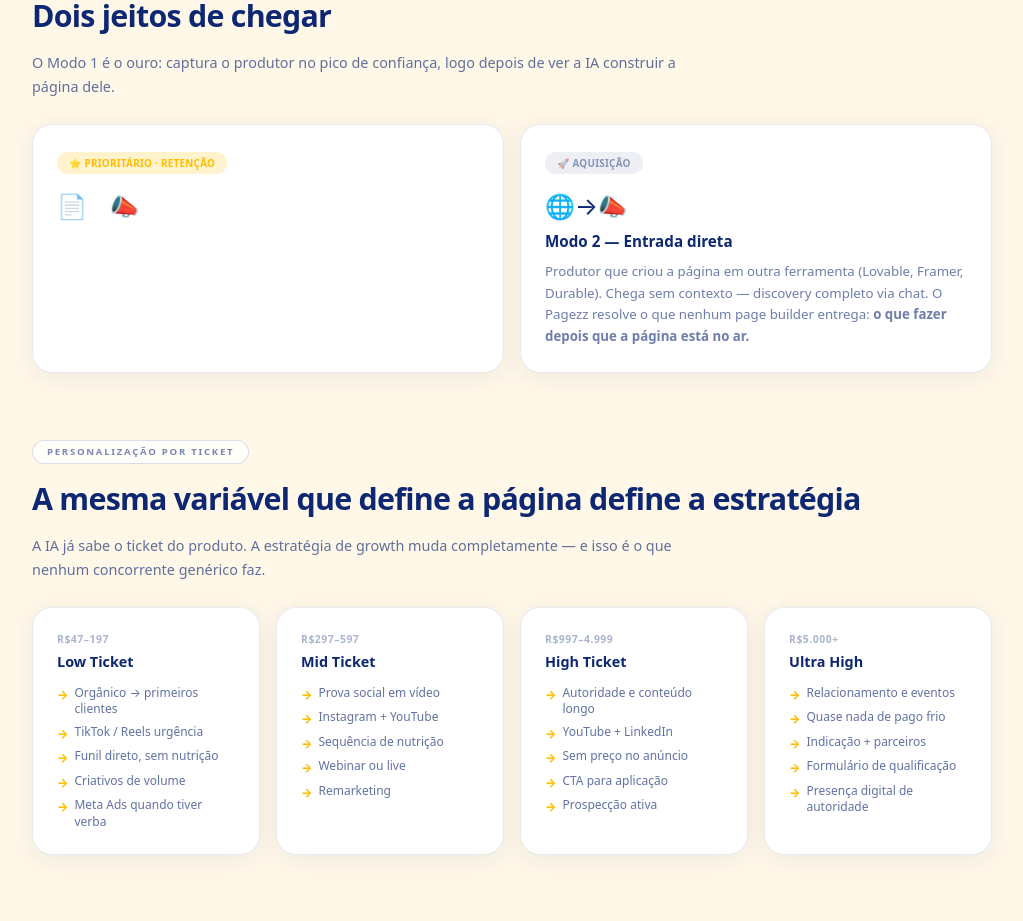
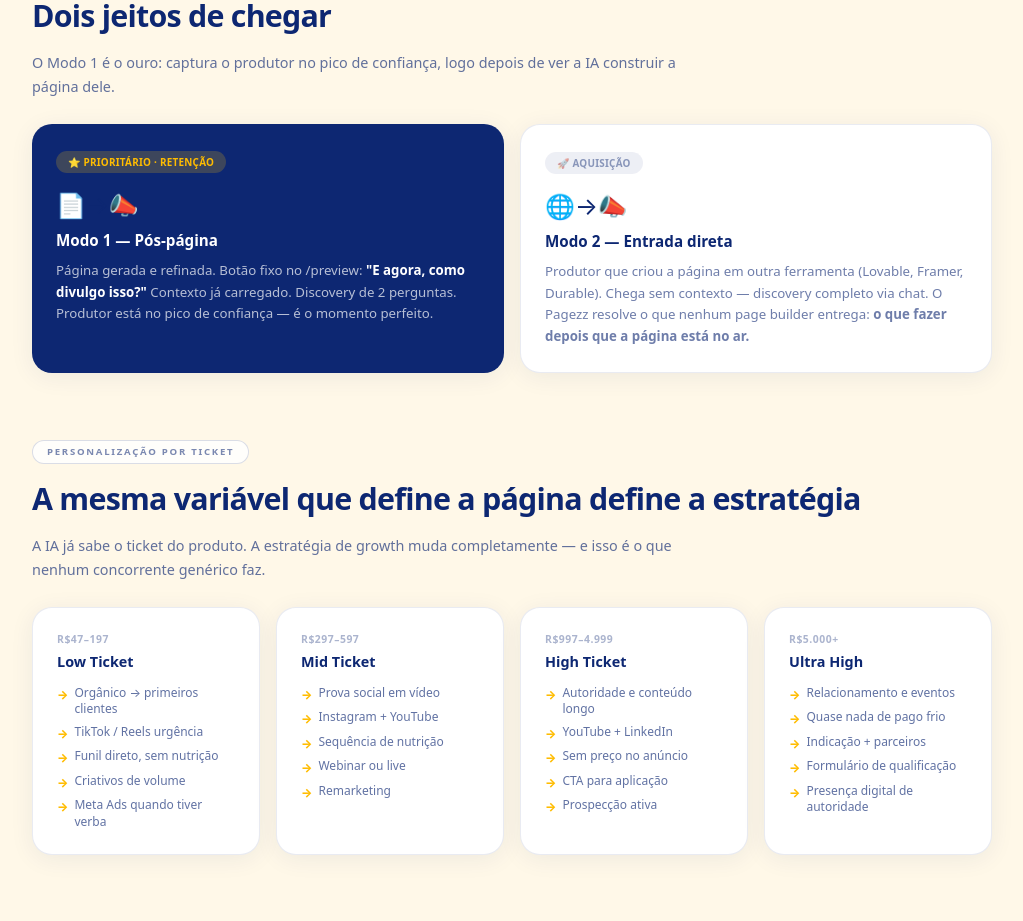
Before and after one commit to brunopompeu/pagezz-ai, a Next.js app: page /business-case-growth in a window 1280 px wide. Shown: the part 2240-3161 px from the top of the page, without its empty margins (128-1151 px from the left). Built offline with nearby package versions, Linux system fonts and the light colour scheme.

Commit message:
fix: BC Growth — restore text on navy card (Modo 1)
Card component has bg-white in base classes; switched to plain div
so bg-[var(--eduzz-blue)] applies and white text is visible.

Co-Authored-By: Claude Sonnet 4.6 <noreply@anthropic.com>

```diff
--- a/src/app/business-case-growth/page.tsx
+++ b/src/app/business-case-growth/page.tsx
@@ -170,14 +170,14 @@ export default function BusinessCaseGrowth() {
               </p>
             </div>
             <div className="grid gap-4 sm:grid-cols-2">
-              <Card className="bg-[var(--eduzz-blue)] text-white">
+              <div className="rounded-[20px] bg-[var(--eduzz-blue)] p-6 shadow-[0_4px_24px_rgba(13,39,114,0.07)]">
                 <span className="inline-block rounded-full bg-[rgba(255,193,7,0.2)] px-3 py-1 text-[0.62rem] font-bold uppercase tracking-wide text-[var(--eduzz-yellow)]">⭐ Prioritário · Retenção</span>
                 <p className="mt-4 text-2xl">📄→📣</p>
-                <p className="mt-2 text-[0.95rem] font-extrabold">Modo 1 — Pós-página</p>
+                <p className="mt-2 text-[0.95rem] font-extrabold text-white">Modo 1 — Pós-página</p>
                 <p className="mt-2 text-[0.83rem] leading-relaxed text-white/70">
                   Página gerada e refinada. Botão fixo no /preview: <strong className="text-white">"E agora, como divulgo isso?"</strong> Contexto já carregado. Discovery de 2 perguntas. Produtor está no pico de confiança — é o momento perfeito.
                 </p>
-              </Card>
+              </div>
               <Card>
                 <span className="inline-block rounded-full bg-[rgba(13,39,114,0.07)] px-3 py-1 text-[0.62rem] font-bold uppercase tracking-wide text-[rgba(13,39,114,0.45)]">🚀 Aquisição</span>
                 <p className="mt-4 text-2xl">🌐→📣</p>
```
